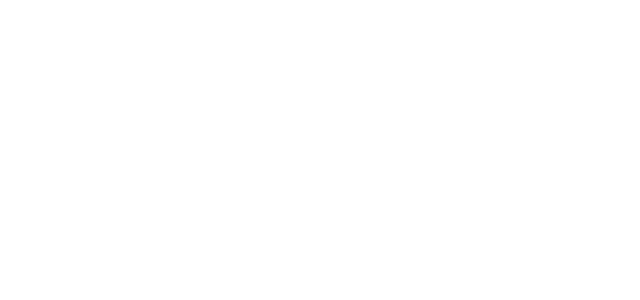
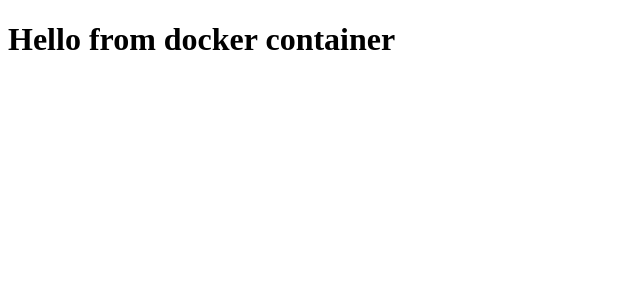
Before and after one commit to STAP16/puromisu-, a React app in the folder frontend/: page / in a window 1280 px wide. Shown: the top 300 px of the page, without its empty margins (0-640 px from the left). Built offline with nearby package versions, Linux system fonts and the light colour scheme; the HTML template or start-up script is replaced by a standard one.

Commit message:
add depl files

```diff
--- a/frontend/src/App.jsx
+++ b/frontend/src/App.jsx
@@ -1,7 +1,11 @@
 import { useState } from "react";
 
 function App() {
-  return <></>;
+  return (
+    <>
+      <h1>Hello from docker container</h1>
+    </>
+  );
 }
 
 export default App;
```
Also changed, not shown: 2 other files (tests, documents, lock files or other folders).
